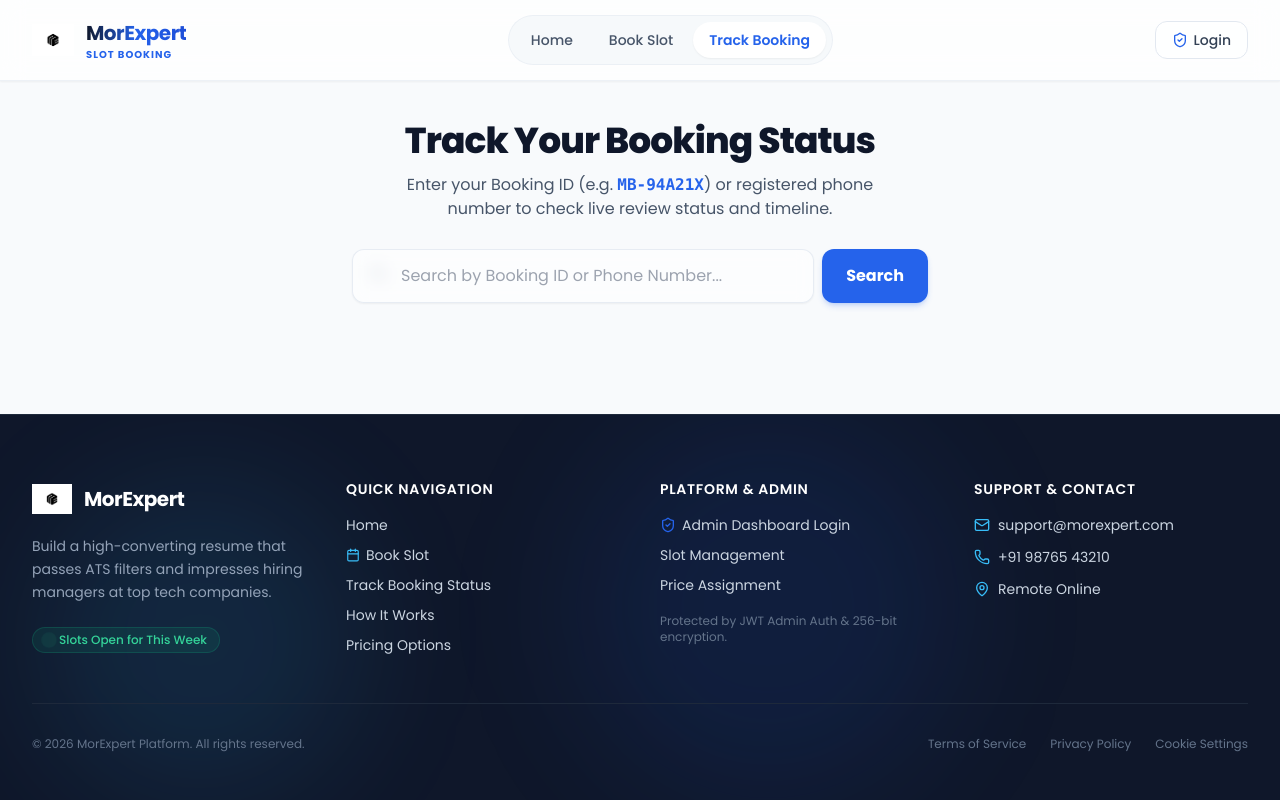
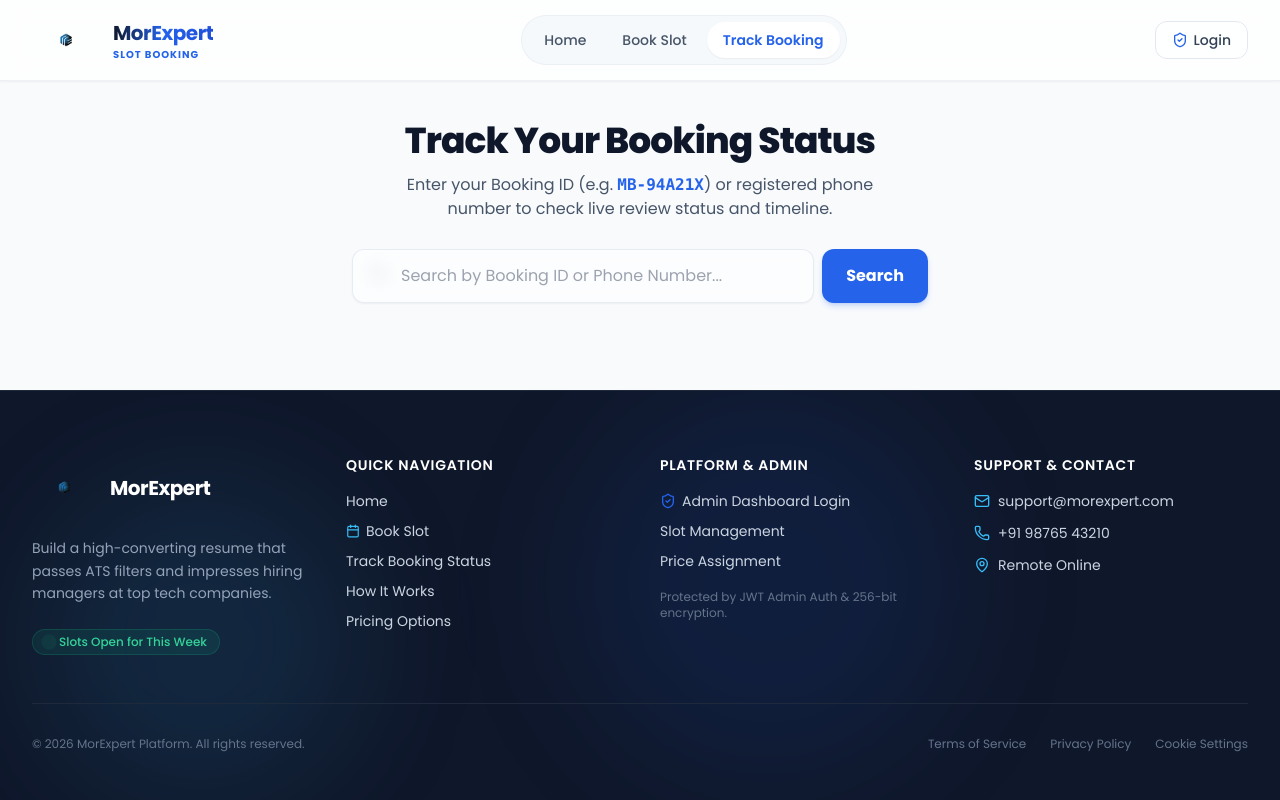
Before and after one commit to AlthafNizam763/MorExpertSlotBooking, a Next.js app: page /track in a window 1280 px wide. Built offline with nearby package versions, Linux system fonts and the light colour scheme.

Commit message:
feat: add reusable MorExpertLogo component with configurable styling and text options

```diff
--- a/components/Common/MorExpertLogo.tsx
+++ b/components/Common/MorExpertLogo.tsx
@@ -1,6 +1,6 @@
 import React from 'react';
 import Image from 'next/image';
-import logoImg from '@/app/src/images/logo.jpg';
+import logoImg from '@/app/src/images/logo2.png';
 
 interface LogoProps {
   className?: string;
@@ -17,13 +17,16 @@ export const MorExpertLogo: React.FC<LogoProps> = ({
   textColor = 'text-slate-900',
   subtextColor = 'text-primary',
 }) => {
+  // Scale up size to compensate for built-in margin/padding in logo2.png image
+  const displaySize = Math.round(size * 1.65);
+
   const logoImage = (
     <Image
       src={logoImg}
       alt="MorExpert Logo"
-      width={size}
-      height={size}
-      style={{ width: size, height: size }}
+      width={displaySize}
+      height={displaySize}
+      style={{ width: displaySize, height: displaySize }}
       className={`shrink-0 object-contain transition-transform duration-300 hover:scale-105 ${className}`}
       priority
     />
```
